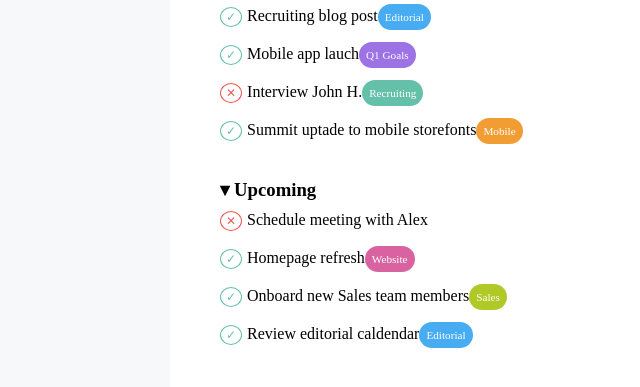
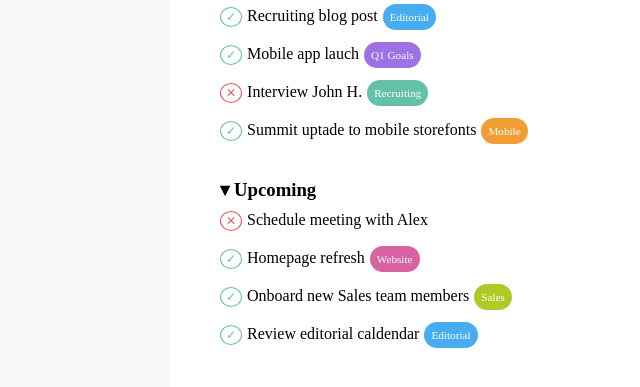
Before and after one commit to fraberret/html-css-toboolist, a plain HTML site: page index.html in a window 1280 px wide. Shown: the part 331-718 px from the top of the page, 0-640 px from the left. Drawn offline with Linux system fonts and the light colour scheme.

Commit message:
code cleaning

```diff
--- a/assets/css/style.css
+++ b/assets/css/style.css
@@ -114,6 +114,7 @@ section{
     padding: 7px;
     font-size: 0.7rem;
     border-radius: 50px;
+    margin-left: 5px;
 }
 .q1_goalstag::after{
     content: "Q1 Goals";
@@ -123,6 +124,7 @@ section{
     padding: 7px;
     font-size: 0.7rem;
     border-radius: 50px;
+    margin-left: 5px;
 }
 .recruitingtag::after{
     content: "Recruiting";
@@ -132,6 +134,7 @@ section{
     padding: 7px;
     font-size: 0.7rem;
     border-radius: 50px;
+    margin-left: 5px;
 }
 
 .mobiletag::after{
@@ -142,6 +145,7 @@ section{
     padding: 7px;
     font-size: 0.7rem;
     border-radius: 50px;
+    margin-left: 5px;
 }
 
 .websitetag::after{
@@ -152,6 +156,7 @@ section{
     padding: 7px;
     font-size: 0.7rem;
     border-radius: 50px;
+    margin-left: 5px;
 }
 
 .salestag::after{
@@ -163,6 +168,7 @@ section{
     padding: 7px;
     font-size: 0.7rem;
     border-radius: 50px;
+    margin-left: 5px;
 }
 .todo{
     padding-top: 10px;
--- a/index.html
+++ b/index.html
@@ -19,62 +19,44 @@
    <!-- /#site_header -->
 
    <main id="site_main">
+
+            <!-- button section -->
             <div class="container">
                 <div>
                     <button id="btn_1">Add Task</button>
                     <button id="btn_2">Add section</button>
-
                 </div>
             </div>
+           <!-- /button section -->
 
            <div id="main_section" class="container">
+
                 <!-- new task section -->
                 <section>
-
                     <h3>&#9662; New Task</h3>
-
                     <div class="todo">
-
                         <span class="check editorialtag">Quarterly Newsletter</span>
-
-
                     </div>
                 </section>
                 <!-- /new task section -->
 
                 <!-- today section -->
                 <section>
-
                     <h3>&#9662; Today</h3>
-
                     <div class="todo">
-
-
-
                        <span class="check editorialtag">Recruiting blog post</span>
-
                     </div>
 
                     <div class="todo">
+                        <span class="check q1_goalstag">Mobile app lauch</span>
+                     </div>
 
+                     <div class="todo">
+                         <span class="cross recruitingtag">Interview John H.</span>
+                     </div>
 
-                        <span class="check q1_goalstag">Mobile app lauch</span>
-
-
-                     </div>
                      <div class="todo">
-
-
-                        <span class="cross recruitingtag">Interview John H.</span>
-
-
-                     </div>
-                     <div class="todo">
-
-
                         <span class="check mobiletag">Summit uptade to mobile storefonts</span>
-
-
                      </div>
 
                 </section>
@@ -82,47 +64,32 @@
 
                  <!-- upcoming section -->
                 <section>
-
                     <h3>&#9662; Upcoming</h3>
-
                     <div class="todo">
-
-
                         <span class="cross">Schedule meeting with Alex</span>
-
-
                     </div>
 
                     <div class="todo">
+                        <span class="check websitetag">Homepage refresh</span>
+                    </div>
 
-                        <span class="check websitetag">Homepage refresh</span>
+                    <div class="todo">
+                        <span class="check salestag">Onboard new Sales team members</span>
+                    </div>
 
-
-                     </div>
                     <div class="todo">
-
-
-                        <span class="check salestag">Onboard new Sales team members</span>
-
-
-                     </div>
-                     <div class="todo">
-
-
-                        <spa class="check editorialtag">Review editorial caldendar</spa>
-
-
+                        <span class="check editorialtag">Review editorial caldendar</span>
                     </div>
 
                 </section>
                 <!-- /upcoming section -->
-
 
              </div>
 
 
         </main>
    <!-- /#site_main -->
+
    <footer id="site_footer">
 
    </footer>
```
Lines whose indentation alone changed are shown as unchanged.
